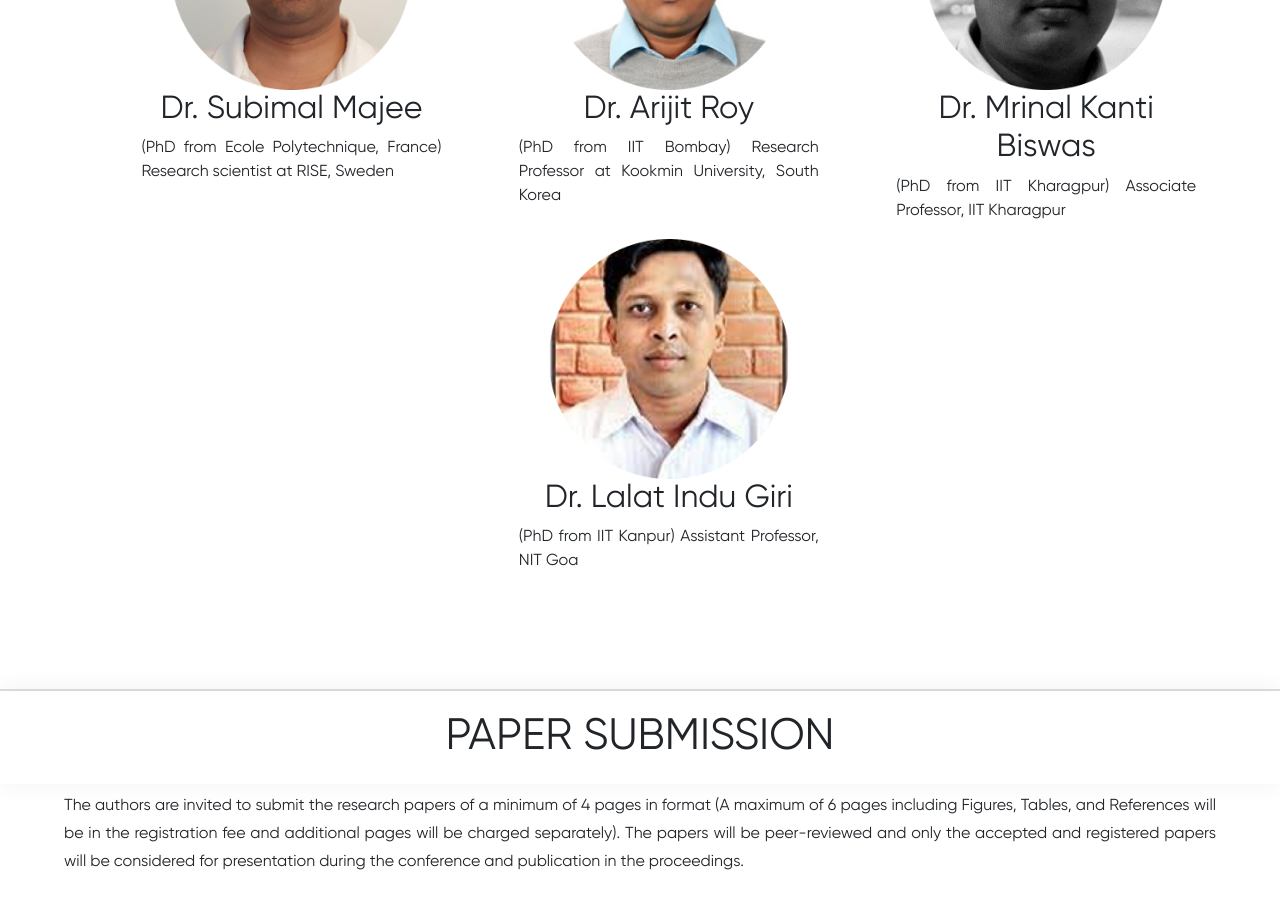
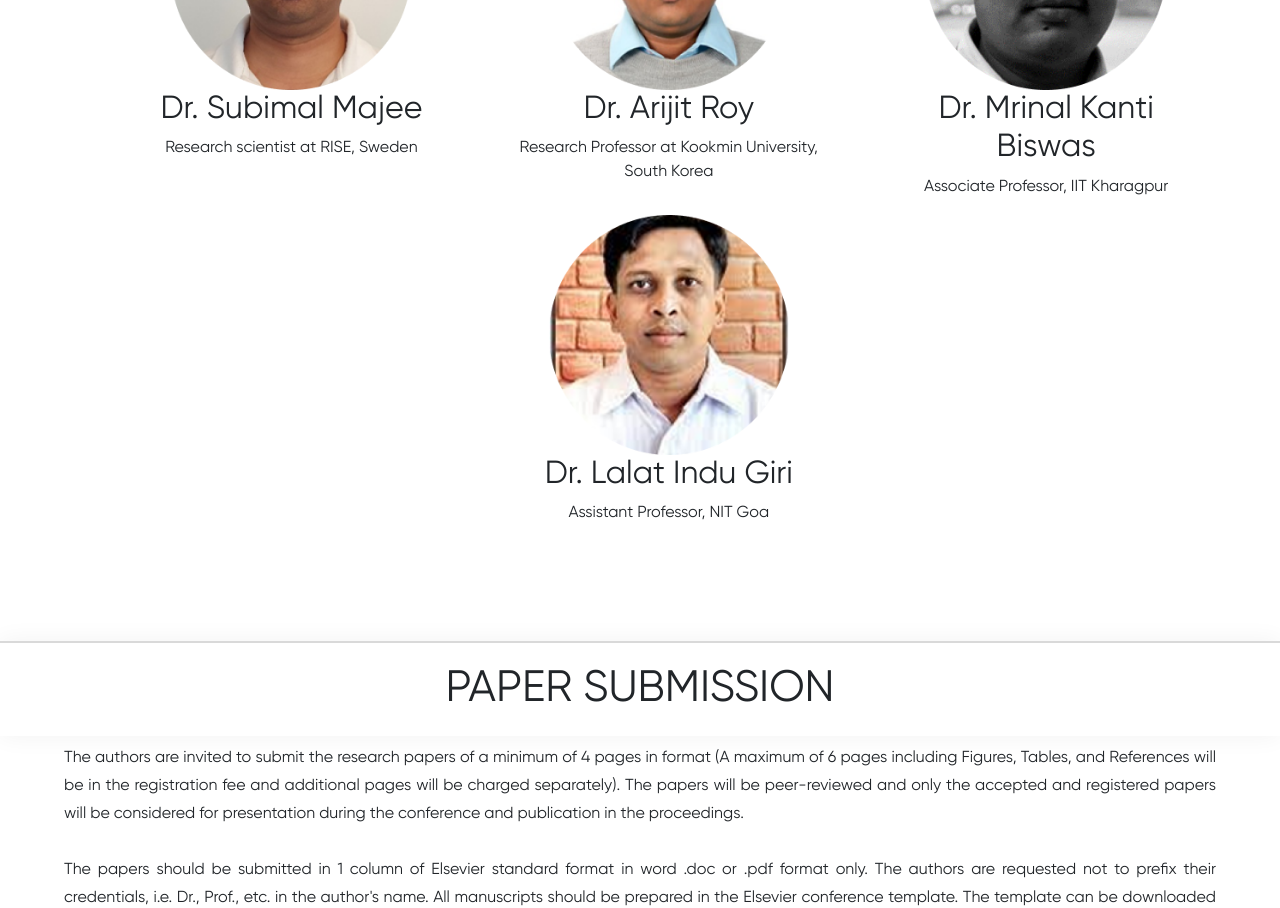
Before and after one commit to saksham-tiwari/ece, a React (Create React App) app: page / in a window 1280 px wide. Shown: the part 5180-6088 px from the top of the page. Built offline with nearby package versions, Linux system fonts and the light colour scheme.

Commit message:
Fixed text alignment in keynote speakers

```diff
--- a/src/Homepage.jsx
+++ b/src/Homepage.jsx
@@ -241,7 +241,6 @@ const Homepage = () => {
               <img src={e1} alt="Speaker1"/>
               <h2>Dr. Subimal Majee</h2>
               <p>
-                (PhD from Ecole Polytechnique, France)
                 Research scientist  at RISE, Sweden
               </p>
             </div>
@@ -249,7 +248,6 @@ const Homepage = () => {
               <img src={e2} alt="Speaker2"/>
               <h2>Dr. Arijit Roy</h2>
               <p>
-                (PhD from IIT Bombay)
                 Research Professor at Kookmin University,
                 South Korea
               </p>
@@ -258,7 +256,6 @@ const Homepage = () => {
               <img src={e3} alt="Speaker3"/>
               <h2>Dr. Mrinal Kanti Biswas</h2>
               <p>
-                (PhD from IIT Kharagpur)
                 Associate Professor, IIT Kharagpur
               </p>
             </div>
@@ -266,7 +263,6 @@ const Homepage = () => {
               <img src={e4} alt="Speaker4"/>
               <h2>Dr. Lalat Indu Giri</h2>
               <p>
-                (PhD from IIT Kanpur)
                 Assistant Professor, NIT Goa
               </p>
             </div>
--- a/src/index.css
+++ b/src/index.css
@@ -486,6 +486,10 @@ td{
 
 }
 
+.imgframe p{
+  text-align: center;
+}
+
 
 @media only screen and (max-width:1874px){
   .imgframe>div {
@@ -504,7 +508,7 @@ td{
   }
 }
 
-@media only screen and (max-width:972px){
+@media only screen and (max-width:1064px){
   .navbar1, .navfix{
     height: 80px;
   }
```
